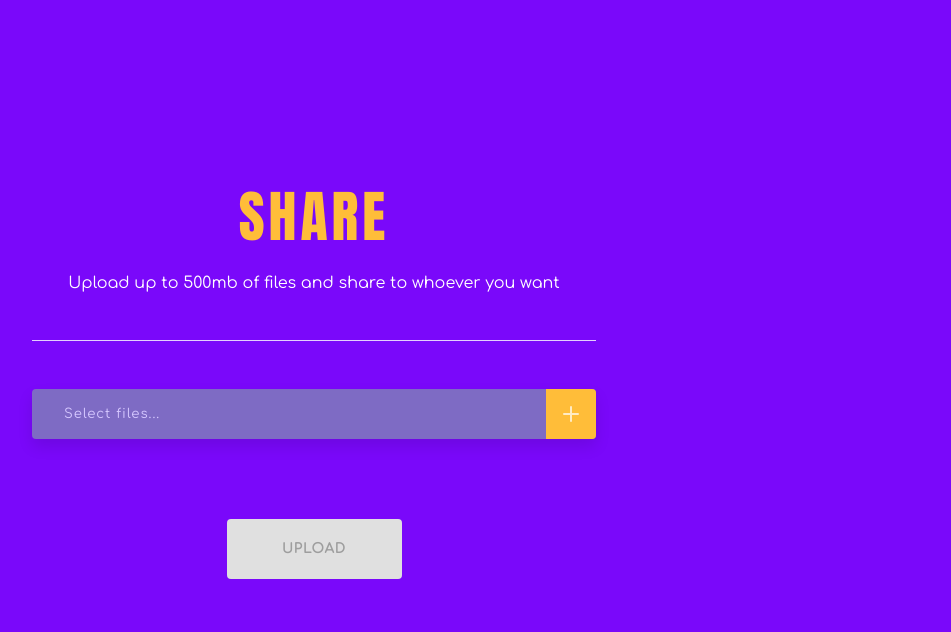
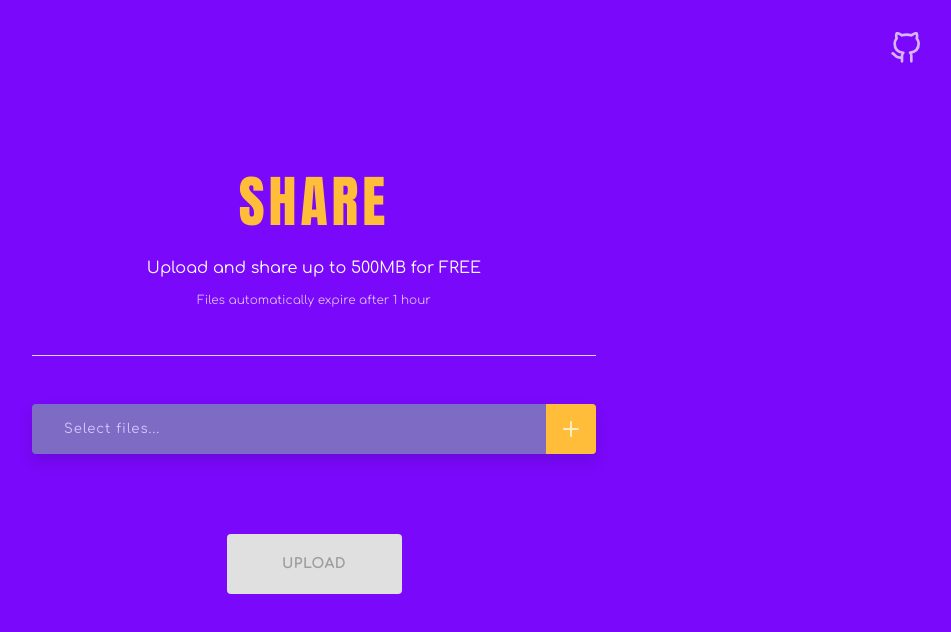
Before and after one commit to sanderhelleso/share, a React (Create React App) app in the folder client/: page / in a window 1280 px wide. Shown: the top 632 px of the page, without its empty margins (326-1277 px from the left). Built offline with nearby package versions, Linux system fonts and the light colour scheme.

Commit message:
develop_landingscreen: finished base landing screen

```diff
--- a/client/src/components/App.js
+++ b/client/src/components/App.js
@@ -1,11 +1,13 @@
 import React, { Fragment } from 'react';
 import { createGlobalStyle } from 'styled-components';
 import Home from './home/Home';
+import Github from './home/Github';
 
 const App = () => {
 	return (
 		<Fragment>
 			<GlobalStyle />
+			<Github />
 			<Home />
 		</Fragment>
 	);
--- /dev/null
+++ b/client/src/components/home/Github.js
@@ -0,0 +1,26 @@
+import React from 'react';
+import styled from 'styled-components';
+import { GitHub } from 'react-feather';
+
+const Github = () => (
+	<StyledA href="https://github.com/sanderhelleso/share" target="_blank" title="View on GitHub">
+		<GitHub />
+	</StyledA>
+);
+
+export default Github;
+
+const StyledA = styled.a`
+	text-decoration: none;
+	color: #ffffff;
+
+	position: absolute;
+	top: 2rem;
+	right: 2rem;
+
+	svg {
+		height: 2rem;
+		width: 2rem;
+		opacity: 0.7;
+	}
+`;
--- a/client/src/components/home/Home.js
+++ b/client/src/components/home/Home.js
@@ -7,7 +7,8 @@ const Home = () => {
 	return (
 		<StyledHome>
 			<h1>SHARE</h1>
-			<p>Upload up to 500mb of files and share to whoever you want</p>
+			<p>Upload and share up to 500MB for FREE</p>
+			<span>Files automatically expire after 1 hour</span>
 			<Upload />
 		</StyledHome>
 	);
@@ -22,8 +23,15 @@ const StyledHome = styled.main`
 		letter-spacing: 4px;
 	}
 
-	p {
+	p,
+	span {
 		color: #ffffff;
+	}
+
+	span {
+		font-size: 12px;
+		margin-top: 1rem;
+		opacity: 0.7;
 	}
 
 	max-width: 75%;
--- a/client/src/components/upload/AddBtn.js
+++ b/client/src/components/upload/AddBtn.js
@@ -1,12 +1,21 @@
 import React from 'react';
-import { Plus } from 'react-feather';
+import { Plus, Trash } from 'react-feather';
 import styled from 'styled-components';
 
-const AddBtn = () => (
-	<StyledDiv>
-		<Plus />
-	</StyledDiv>
-);
+const AddBtn = ({ remove, clearFiles }) => {
+	const _clearFiles = (e) => {
+		if (remove) {
+			e.stopPropagation();
+			clearFiles();
+		}
+	};
+
+	return (
+		<StyledDiv remove={remove} title={`${remove ? 'Remove' : 'Add'} files`} onClick={_clearFiles}>
+			{remove ? <Trash /> : <Plus />}
+		</StyledDiv>
+	);
+};
 
 export default AddBtn;
 
@@ -16,7 +25,8 @@ const StyledDiv = styled.div`
 	border-radius: 0px;
 	border-bottom-right-radius: 4px;
 	border-top-right-radius: 4px;
-	background-color: #ffbd39;
+	background-color: ${({ remove }) => (remove ? '#e61c5d' : '#ffbd39')};
+	transition: 0.3s ease-in-out;
 	position: absolute;
 	right: 0;
 	display: flex;
--- a/client/src/components/upload/Upload.js
+++ b/client/src/components/upload/Upload.js
@@ -16,12 +16,20 @@ const Upload = () => {
 		_seTtotSize(inputRef.current.files);
 	};
 
+	const clearFiles = () => {
+		setFiles([]);
+		setTotSize(0);
+		inputRef.current.value = '';
+	};
+
 	const setText = () => {
 		if (!files.length) {
 			return 'Select files...';
 		}
 
-		return `${files.length} files selected (${bytesToUnit(totSize)})`;
+		const grammar = `file${files.length === 1 ? '' : 's'}`;
+
+		return `${files.length} ${grammar} selected (${bytesToUnit(totSize)})`;
 	};
 
 	const isDisabled = () => {
@@ -42,7 +50,7 @@ const Upload = () => {
 			<input ref={inputRef} type="file" multiple={true} onChange={handleChange} />
 			<StyledInput onClick={() => inputRef.current.click()}>
 				<h5>{setText()}</h5>
-				<AddBtn />
+				<AddBtn remove={files.length} clearFiles={clearFiles} />
 			</StyledInput>
 			<UploadBtn text="Upload" disabled={isDisabled()} />
 		</StyledForm>
```
